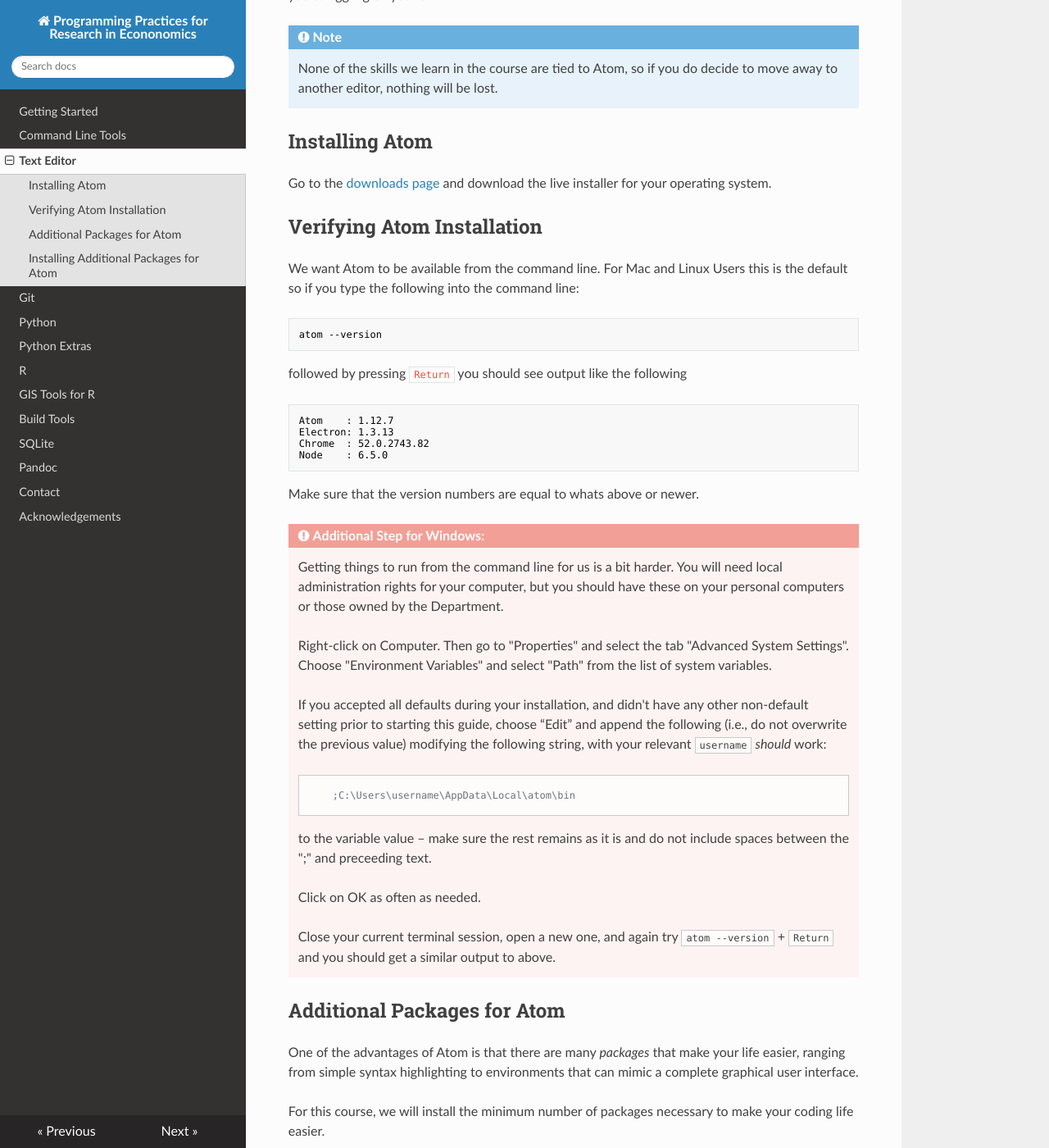
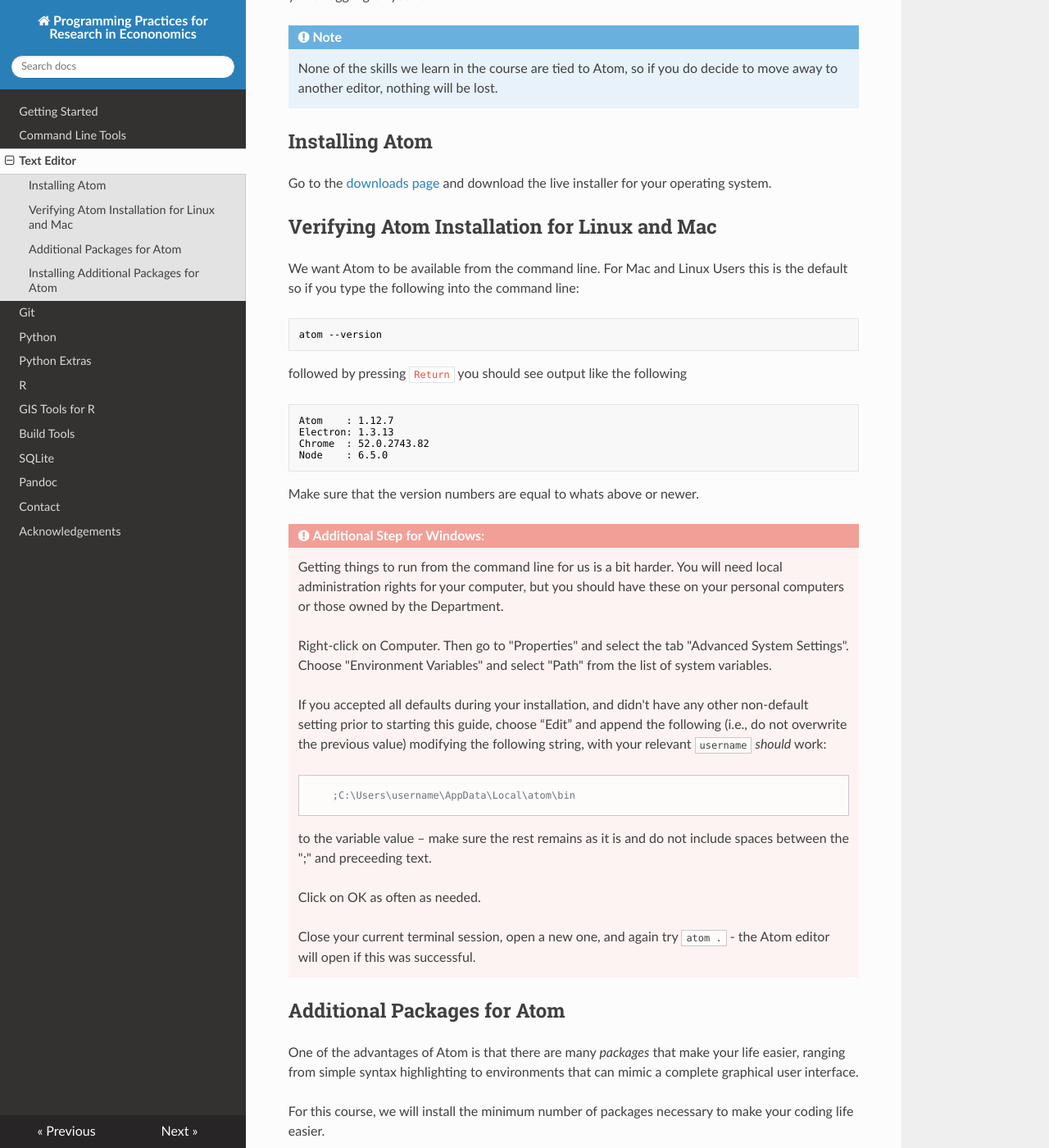
Before and after one commit to pp4rs/DEPRECATED-installation-guide, an MkDocs documentation site: the page built from docs/textEditor.md, in a window 1280 px wide and 1400 px high, scrolled down 494 px. Shown: the whole window at 82% size. Built offline with MkDocs 1.6.1, drawn with Linux system fonts in a browser that asks for light colours; nearby versions of some CDN libraries; old or Windows-style settings are respelled for this version of MkDocs.

Commit message:
different verification for atom on windows

```diff
--- a/docs/textEditor.md
+++ b/docs/textEditor.md
@@ -21,7 +21,7 @@
 
 Go to the [downloads page](https://github.com/atom/atom/releases/tag/v1.9.9) and download the live installer for your operating system.
 
-## Verifying Atom Installation
+## Verifying Atom Installation for Linux and Mac
 
 We want Atom to be available from the command line. For Mac and Linux Users this is the default so if you type the following into the command line:
 
@@ -50,7 +50,7 @@
 
     Click on OK as often as needed.
 
-    Close your current terminal session, open a new one, and again try `atom --version` + `Return` and you should get a similar output to above.
+    Close your current terminal session, open a new one, and again try `atom .` - the Atom editor will open if this was successful.
 
 ## Additional Packages for Atom
 
```
